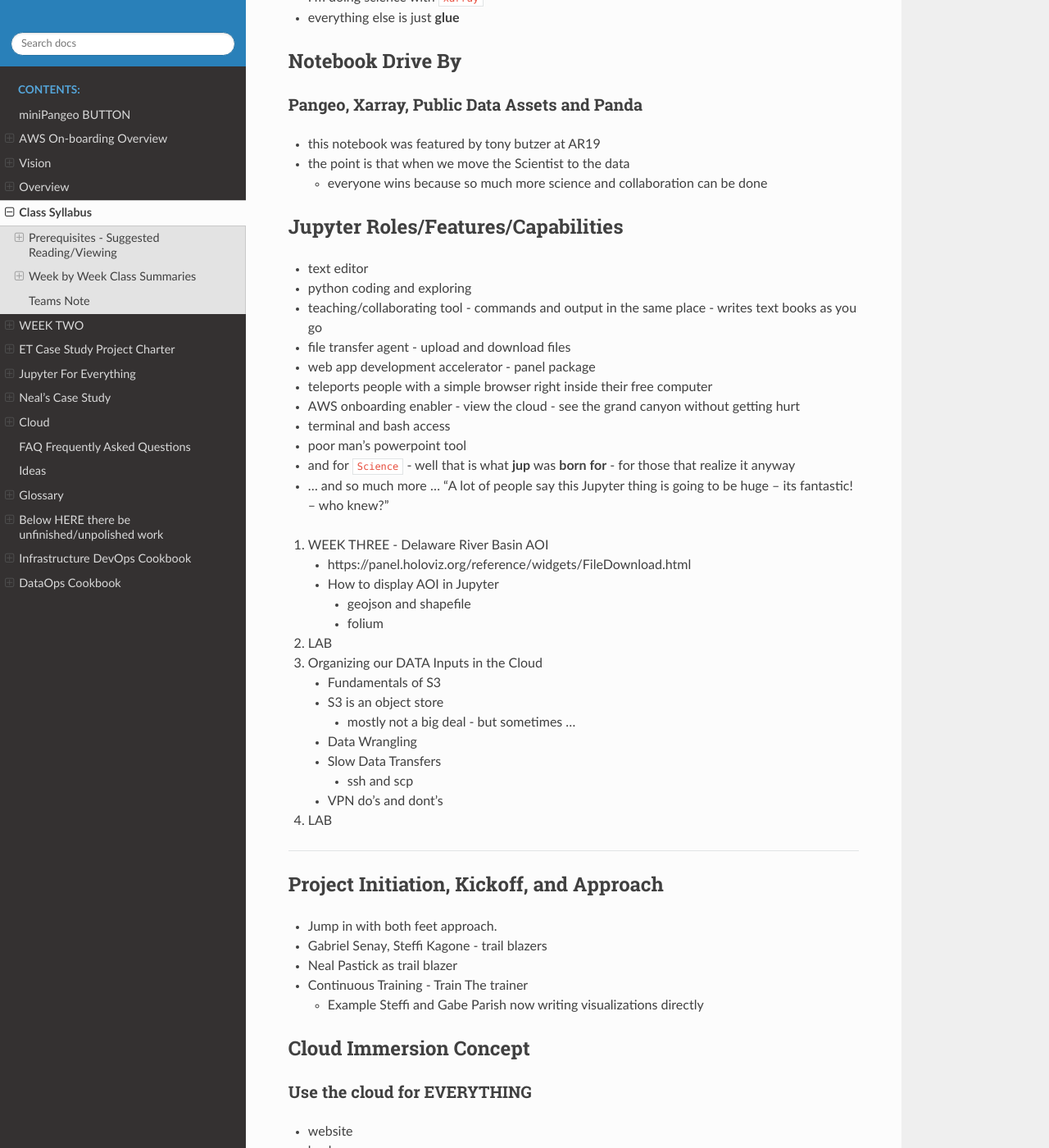
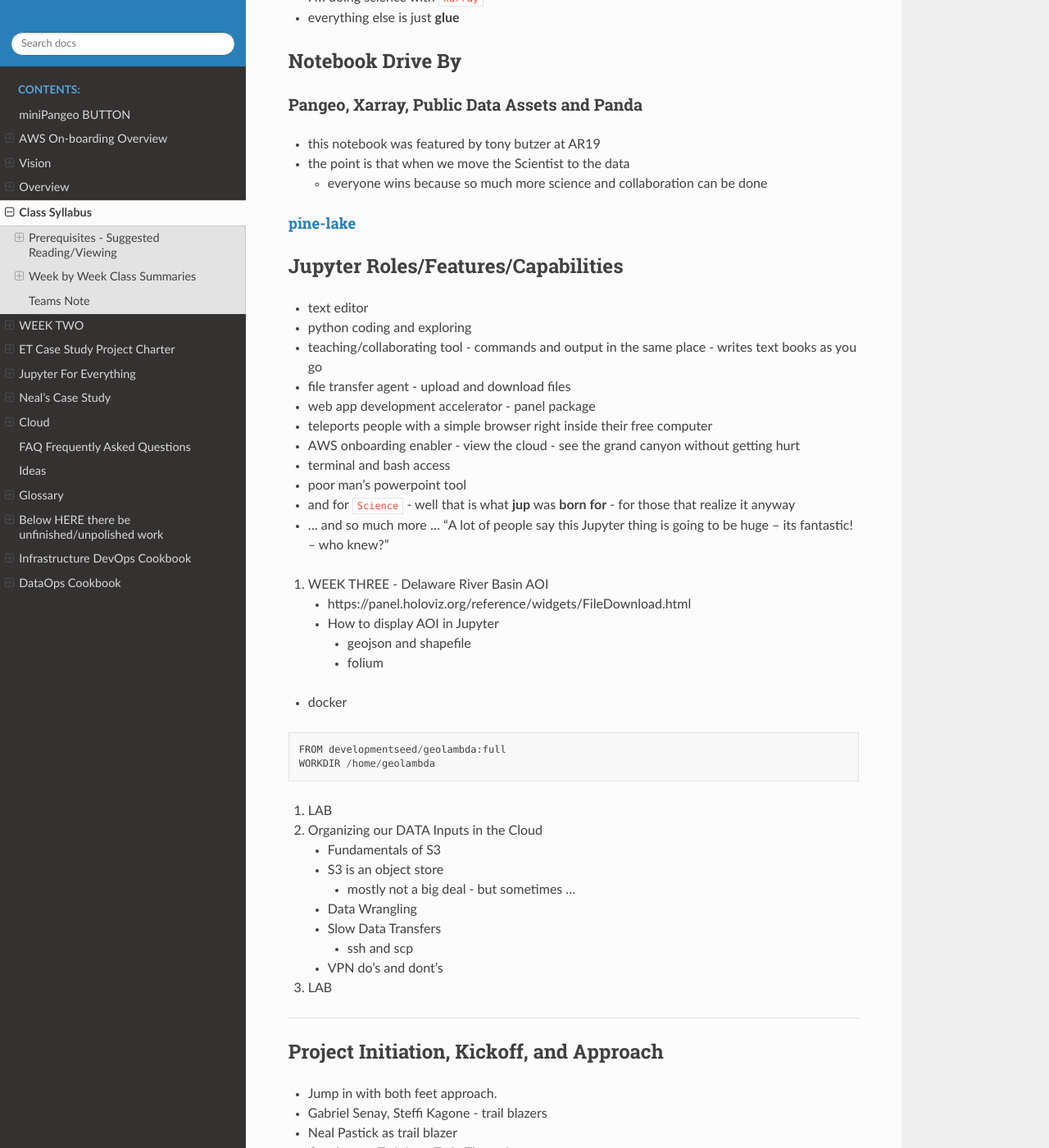
Before and after one commit to tonybutzer/harmony, a Sphinx documentation site: the page built from documentation/source/00weekbyweek.md, in a window 1280 px wide and 1400 px high, scrolled down 8346 px. Shown: the whole window at 82% size. Built offline with Sphinx 7.4.7 and the Read the Docs theme 2.0.0, drawn with Linux system fonts in a browser that asks for light colours; pages that are not in the unit, such as notebooks, are missing from menus.

Commit message:
automatic git update from Makefile

````diff
--- a/documentation/source/00weekbyweek.md
+++ b/documentation/source/00weekbyweek.md
@@ -294,6 +294,8 @@
 - the point is that when we move the Scientist to the data
 	- everyone wins because so much more science and collaboration can be done
 
+#### [pine-lake](http://10.12.69.233/user/harmony/notebooks/notebook/01-Everything-but-harmony/10-DEMO-lite-stac-xarray-all-sandbox/000-demo-pine-lake.ipynb)
+
 
 
 
@@ -319,6 +321,12 @@
 	- How to display AOI in Jupyter
 		- geojson and shapefile
 		- folium
+- docker
+```
+FROM developmentseed/geolambda:full
+WORKDIR /home/geolambda
+```
+
 2. LAB
 3. Organizing our DATA Inputs in the Cloud
 	- Fundamentals of S3
````
